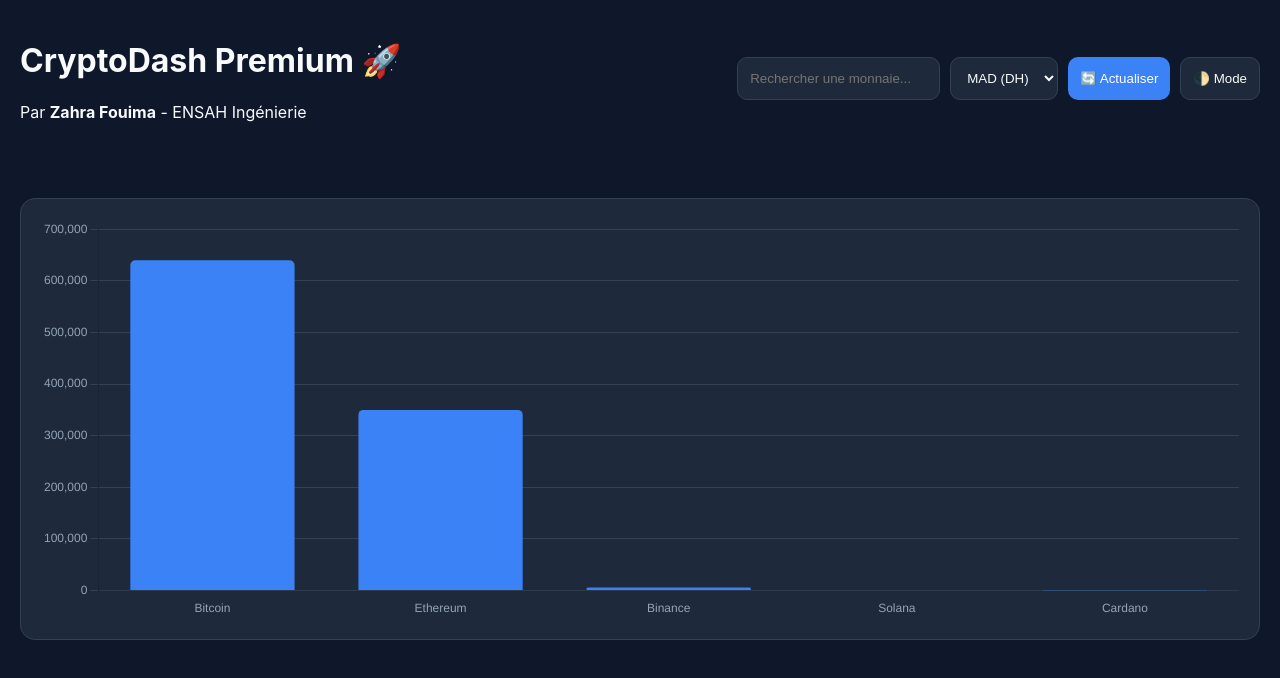
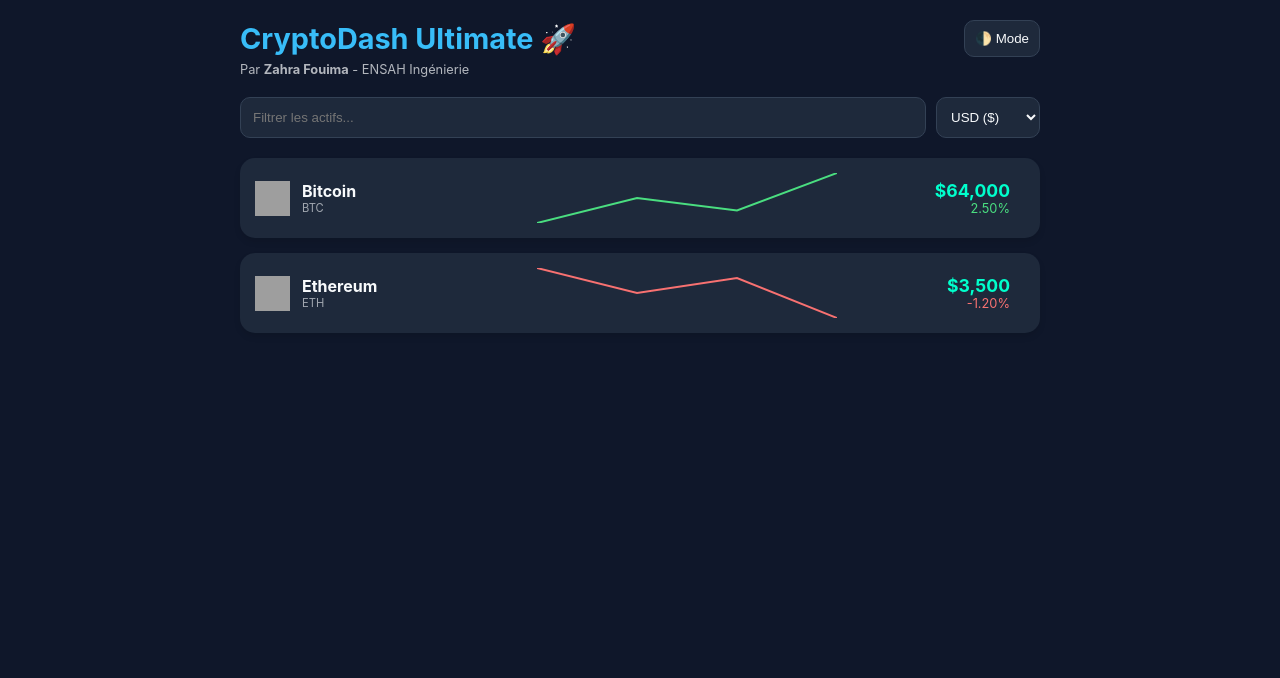
Before and after one commit to zahrafouima982-web/mon-projet, a plain HTML site: page index.html in a window 1280 px wide. Drawn offline with nearby package versions, Linux system fonts and the light colour scheme; no server answers; grey boxes are pictures that could not be loaded.

Commit message:
version finale stabilisée avec mode démo

```diff
--- a/index.html
+++ b/index.html
@@ -3,123 +3,160 @@
 <head>
     <meta charset="UTF-8">
     <meta name="viewport" content="width=device-width, initial-scale=1.0">
-    <title>CryptoDash Premium - ENSAH</title>
+    <title>CryptoDash Ultimate - ENSAH</title>
     <script src="https://cdn.jsdelivr.net/npm/chart.js"></script>
     <style>
-        :root { --bg: #0f172a; --card: #1e293b; --text: #f8fafc; --accent: #3b82f6; }
-        .light-theme { --bg: #f1f5f9; --card: #ffffff; --text: #1e293b; }
-        body { font-family: 'Inter', sans-serif; background: var(--bg); color: var(--text); margin: 0; padding: 20px; transition: 0.3s; }
-        .header { display: flex; justify-content: space-between; align-items: center; flex-wrap: wrap; gap: 20px; margin-bottom: 30px; }
-        .controls { display: flex; gap: 10px; flex-wrap: wrap; }
-        input, select, button { padding: 12px; border-radius: 10px; border: 1px solid #334155; background: var(--card); color: var(--text); outline: none; }
-        input:focus { border-color: var(--accent); }
-        .grid { display: grid; grid-template-columns: repeat(auto-fit, minmax(220px, 1fr)); gap: 15px; margin-bottom: 30px; }
-        .card { background: var(--card); padding: 20px; border-radius: 15px; border: 1px solid #334155; transition: transform 0.2s; }
-        .card:hover { transform: translateY(-5px); border-color: var(--accent); }
-        .price { font-size: 1.4rem; font-weight: bold; margin: 10px 0; }
-        .chart-container { background: var(--card); padding: 20px; border-radius: 15px; border: 1px solid #334155; height: 400px; }
-        .positive { color: #10b981; } .negative { color: #ef4444; }
+        :root {
+            --bg: #0f172a; --card: #1e293b; --text: #f8fafc; --accent: #38bdf8; --green: #00ffcc; --chart-up: #4ade80; --chart-down: #f87171;
+        }
+        .light-theme {
+            --bg: #f1f5f9; --card: #ffffff; --text: #1e293b; --accent: #0284c7; --green: #10b981;
+        }
+        body {
+            font-family: 'Inter', sans-serif; background: var(--bg); color: var(--text);
+            margin: 0; padding: 20px; transition: 0.3s;
+        }
+        .container { max-width: 800px; margin: 0 auto; }
+        .header-flex { display: flex; justify-content: space-between; align-items: center; margin-bottom: 20px; }
+        h1 { color: var(--accent); margin: 0; font-size: 1.8rem; }
+        .controls { display: flex; gap: 10px; margin-bottom: 20px; }
+        #searchBar {
+            flex-grow: 1; padding: 12px; border-radius: 10px; border: 1px solid #334155;
+            background: var(--card); color: var(--text); outline: none;
+        }
+        select, .theme-btn {
+            padding: 10px; border-radius: 10px; border: 1px solid #334155;
+            background: var(--card); color: var(--text); cursor: pointer;
+        }
+        .crypto-card {
+            background: var(--card); padding: 15px; margin-bottom: 15px;
+            border-radius: 15px; display: grid; grid-template-columns: 1.5fr 1fr 1fr;
+            align-items: center; transition: 0.3s; box-shadow: 0 4px 6px rgba(0,0,0,0.1);
+        }
+        .crypto-card:hover { transform: scale(1.01); border: 1px solid var(--accent); }
+        .info { display: flex; align-items: center; }
+        img { width: 35px; height: 35px; margin-right: 12px; }
+        .price-section { text-align: right; padding-right: 15px; }
+        .price { font-weight: bold; color: var(--green); font-size: 1.1rem; }
+        .chart-container { height: 50px; width: 100%; }
+        #loader { text-align: center; margin-top: 50px; color: var(--accent); }
     </style>
 </head>
 <body>
-
-    <div class="header">
-        <div>
-            <h1>CryptoDash Premium 🚀</h1>
-            <p>Par <strong>Zahra Fouima</strong> - ENSAH Ingénierie</p>
+    <div class="container">
+        <div class="header-flex">
+            <h1>CryptoDash Ultimate 🚀</h1>
+            <button class="theme-btn" onclick="toggleTheme()">🌓 Mode</button>
         </div>
+        <p style="opacity: 0.7; font-size: 0.8rem; margin-top: -15px; margin-bottom: 20px;">
+            Par <strong>Zahra Fouima</strong> - ENSAH Ingénierie
+        </p>
         <div class="controls">
-            <input type="text" id="searchInput" placeholder="Rechercher une monnaie..." oninput="filterCards()">
-            <select id="currency" onchange="fetchData()">
+            <input type="text" id="searchBar" placeholder="Filtrer les actifs..." onkeyup="filterCryptos()">
+            <select id="currencySelect" onchange="changeCurrency()">
+                <option value="usd">USD ($)</option>
                 <option value="mad">MAD (DH)</option>
-                <option value="usd">USD ($)</option>
             </select>
-            <button onclick="fetchData()" style="background: var(--accent); color: white; border: none;">🔄 Actualiser</button>
-            <button onclick="document.body.classList.toggle('light-theme')">🌓 Mode</button>
         </div>
-    </div>
-
-    <div id="container" class="grid"></div>
-
-    <div class="chart-container">
-        <canvas id="myChart"></canvas>
+        <div id="loader">Initialisation du flux de données...</div>
+        <div id="crypto-list"></div>
     </div>
 
     <script>
-        let myChart;
-        let allCoins = [];
+        let allCryptos = [];
+        let currentCurrency = 'usd';
 
-        async function fetchData() {
-    const errorElement = document.getElementById('error-message');
-    // On utilise un proxy pour contourner le blocage CORS sans clé API
-    const targetUrl = 'https://api.coingecko.com/api/v3/coins/markets?vs_currency=mad&order=market_cap_desc&per_page=10&page=1&sparkline=false';
-    const proxyUrl = `https://api.allorigins.win/raw?url=${encodeURIComponent(targetUrl)}`;
+        // Données de secours réalistes (Sparkline inclus)
+        const demoData = [
+            { id: "bitcoin", name: "Bitcoin", symbol: "btc", image: "https://assets.coingecko.com/coins/images/1/large/bitcoin.png", current_price: 64000, price_change_percentage_24h: 2.5, sparkline_in_7d: { price: [62000, 63000, 62500, 64000] } },
+            { id: "ethereum", name: "Ethereum", symbol: "eth", image: "https://assets.coingecko.com/coins/images/279/large/ethereum.png", current_price: 3500, price_change_percentage_24h: -1.2, sparkline_in_7d: { price: [3600, 3550, 3580, 3500] } }
+        ];
 
-    try {
-        const response = await fetch(proxyUrl);
+        function toggleTheme() { document.body.classList.toggle('light-theme'); }
 
-        if (!response.ok) {
-            throw new Error("Réponse réseau non valide");
+        function changeCurrency() {
+            currentCurrency = document.getElementById('currencySelect').value;
+            fetchCrypto();
         }
 
-        const data = await response.json();
-        updateChart(data);
-
-        // Si on réussit, on cache le message d'erreur s'il existe
-        if (errorElement) errorElement.style.display = 'none';
-
-    } catch (error) {
-        console.warn("Mode secours activé :", error.message);
-
-        // Données de secours pour que ton LinkedIn soit toujours beau
-        const fallbackData = [
-            { name: "Bitcoin", current_price: 640000 },
-            { name: "Ethereum", current_price: 350000 },
-            { name: "Binance", current_price: 5800 },
-            { name: "Solana", current_price: 1400 },
-            { name: "Cardano", current_price: 5 }
-        ];
-
-        // Correction de l'erreur "null" (Ligne 77) : on vérifie si l'élément existe avant
-        if (errorElement) {
-            errorElement.innerText = "Affichage en mode démo (Service indisponible)";
-            errorElement.style.color = "orange";
+        async function fetchCrypto() {
+            try {
+                const response = await fetch(`https://api.coingecko.com/api/v3/coins/markets?vs_currency=${currentCurrency}&order=market_cap_desc&per_page=10&page=1&sparkline=true`);
+                if (!response.ok) throw new Error("API Limit");
+                allCryptos = await response.json();
+                displayCryptos(allCryptos);
+            } catch (error) {
+                console.warn("Utilisation du mode démo (API bloquée)");
+                displayCryptos(demoData);
+            } finally {
+                const loader = document.getElementById('loader');
+                if (loader) loader.style.display = 'none';
+            }
         }
 
-        updateChart(fallbackData);
-    }
-}
-        function updateChart(data, symbol) {
-            const ctx = document.getElementById('myChart').getContext('2d');
-            if (myChart) myChart.destroy();
+        function displayCryptos(data) {
+            const list = document.getElementById('crypto-list');
+            if (!list) return;
+            list.innerHTML = '';
 
-            // On affiche les 7 premières pour le graphique pour rester lisible
-            const topData = data.slice(0, 7);
+            data.forEach(coin => {
+                const card = document.createElement('div');
+                card.className = 'crypto-card';
+                const symbol = currentCurrency === 'usd' ? '$' : ' DH';
+                const price = currentCurrency === 'usd' ? symbol + coin.current_price.toLocaleString() : coin.current_price.toLocaleString() + symbol;
 
-            myChart = new Chart(ctx, {
-                type: 'bar',
+                card.innerHTML = `
+                    <div class="info">
+                        <img src="${coin.image}">
+                        <div>
+                            <strong>${coin.name}</strong>
+                            <div style="font-size: 0.7rem; opacity: 0.6;">${coin.symbol.toUpperCase()}</div>
+                        </div>
+                    </div>
+                    <div class="chart-container">
+                        <canvas id="chart-${coin.id}"></canvas>
+                    </div>
+                    <div class="price-section">
+                        <div class="price">${price}</div>
+                        <div style="font-size: 0.8rem; color: ${coin.price_change_percentage_24h > 0 ? '#4ade80' : '#f87171'}">
+                            ${coin.price_change_percentage_24h.toFixed(2)}%
+                        </div>
+                    </div>
+                `;
+                list.appendChild(card);
+                renderChart(coin);
+            });
+        }
+
+        function renderChart(coin) {
+            const canvas = document.getElementById(`chart-${coin.id}`);
+            if (!canvas) return;
+            const ctx = canvas.getContext('2d');
+            new Chart(ctx, {
+                type: 'line',
                 data: {
-                    labels: topData.map(c => c.name),
+                    labels: coin.sparkline_in_7d.price.map((_, i) => i),
                     datasets: [{
-                        label: `Prix en ${symbol}`,
-                        data: topData.map(c => c.current_price),
-                        backgroundColor: '#3b82f6',
-                        borderRadius: 5
+                        data: coin.sparkline_in_7d.price,
+                        borderColor: coin.price_change_percentage_24h > 0 ? '#4ade80' : '#f87171',
+                        borderWidth: 2, fill: false, pointRadius: 0
                     }]
                 },
                 options: {
-                    responsive: true,
-                    maintainAspectRatio: false,
+                    responsive: true, maintainAspectRatio: false,
                     plugins: { legend: { display: false } },
-                    scales: {
-                        y: { ticks: { color: '#94a3b8' }, grid: { color: '#334155' } },
-                        x: { ticks: { color: '#94a3b8' }, grid: { display: false } }
-                    }
+                    scales: { x: { display: false }, y: { display: false } }
                 }
             });
         }
 
-        fetchData();
+        function filterCryptos() {
+            const val = document.getElementById('searchBar').value.toLowerCase();
+            const filtered = allCryptos.filter(c => c.name.toLowerCase().includes(val) || c.symbol.toLowerCase().includes(val));
+            displayCryptos(filtered.length > 0 ? filtered : demoData);
+        }
+
+        fetchCrypto();
     </script>
 </body>
 </html>
```
